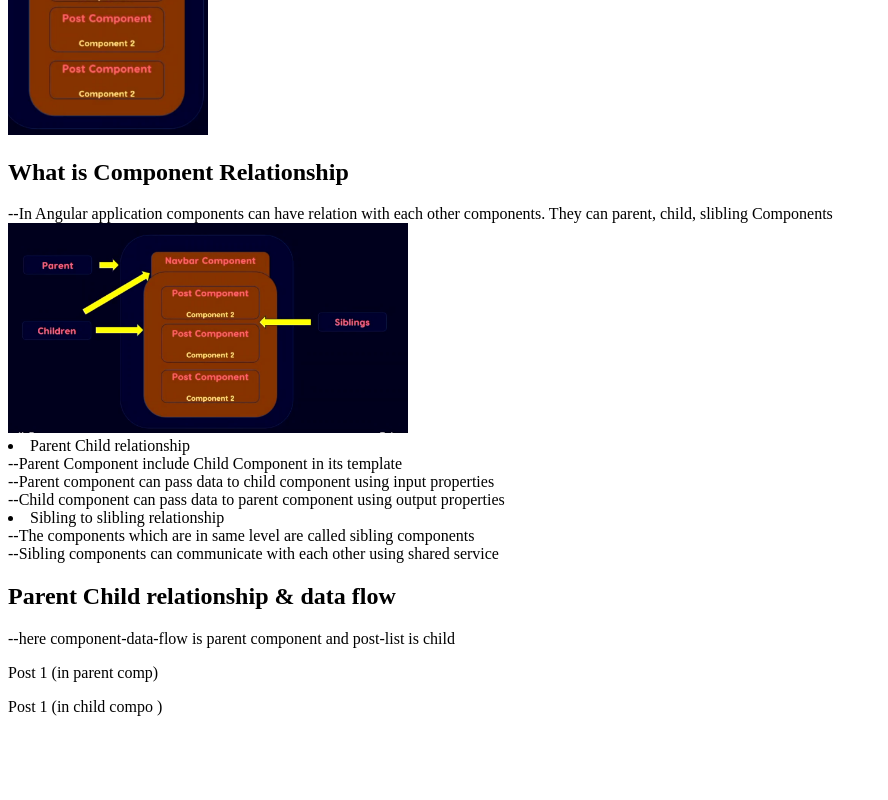
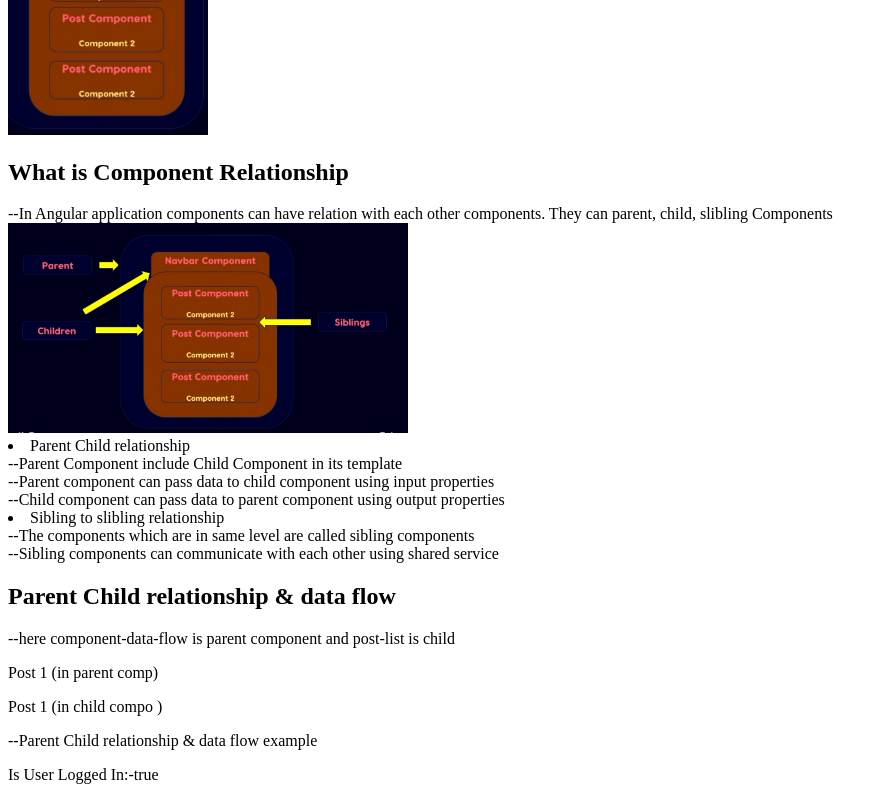
Before and after one commit to VishalMagdum/Angular-, an Angular app: page / in a window 1280 px wide. Shown: the part 5787-6587 px from the top of the page, without its empty margins (0-888 px from the left). Before the commit the page ends 6519 px from the top, so only its background shows below. Built offline with nearby package versions, Linux system fonts and the light colour scheme.

Commit message:
parent - child data flow example

```diff
--- a/src/app/app.component.html
+++ b/src/app/app.component.html
@@ -3,6 +3,6 @@
 <img src="{{ imagUrl }}" [style.width]="'100%'" />
 <data-binding></data-binding>
 <angular-directives></angular-directives>
-<component-data-flow> </component-data-flow>
+<component-data-flow [isUserLoggedIn]="isUserLoggedIn"> </component-data-flow>
 <!-- <app-navbar></app-navbar>
 <app-header></app-header> -->
--- a/src/app/app.component.ts
+++ b/src/app/app.component.ts
@@ -6,7 +6,7 @@ import { DataBindingComponent } from './data-binding/data-binding.component';
 import { AngularDirectivesComponent } from './angular-directives/angular-directives.component';
 import { NgModel } from '@angular/forms';
 import { NgIf } from '@angular/common';
-import { ComponentDataFlowComponent } from "./component-data-flow/component-data-flow.component";
+import { ComponentDataFlowComponent } from './component-data-flow/component-data-flow.component';
 
 @Component({
   selector: 'app-root',
@@ -27,4 +27,5 @@ export class AppComponent {
   title: string = 'this loaded dynamically from app component';
   imagUrl: string =
     'https://res.cloudinary.com/dbuztntar/image/upload/v1725862902/Screenshot_2024-07-10_111628_kprtfg.png';
+  isUserLoggedIn: boolean = true;
 }
--- a/src/app/component-data-flow/component-data-flow.component.html
+++ b/src/app/component-data-flow/component-data-flow.component.html
@@ -38,7 +38,11 @@
   <div>
     <h2>Parent Child relationship & data flow</h2>
     --here component-data-flow is parent component and post-list is child
-    <p>{{appPostTitle}} (in parent comp)</p>
+    <p>{{ appPostTitle }} (in parent comp)</p>
     <post-list [postListTitle]="appPostTitle"></post-list>
+
+    <p>--Parent Child relationship & data flow example</p>
+    <p>Is User Logged In:-{{ isUserLoggedIn }}</p>
+
   </div>
 </div>
--- a/src/app/component-data-flow/component-data-flow.component.ts
+++ b/src/app/component-data-flow/component-data-flow.component.ts
@@ -1,4 +1,4 @@
-import { Component } from '@angular/core';
+import { Component, Input } from '@angular/core';
 import { PostListComponent } from '../post-list/post-list.component';
 // import ComponentStructureImg from '../../assets/ComponentStructureImg.png';
 @Component({
@@ -10,4 +10,5 @@ import { PostListComponent } from '../post-list/post-list.component';
 })
 export class ComponentDataFlowComponent {
   appPostTitle: string = 'Post 1';
+  @Input() isUserLoggedIn: boolean = false;
 }
```
